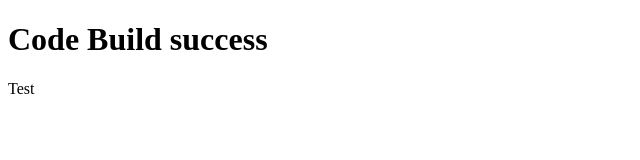
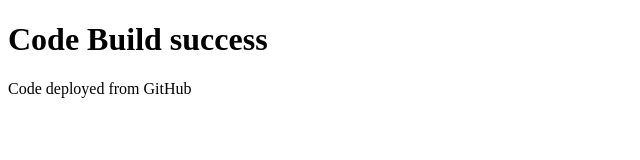
Before and after one commit to amolac/Allianz_ERP, a plain HTML site: page index.html in a window 1280 px wide. Shown: the whole page, without its empty margins (0-640 px from the left). Drawn offline with Linux system fonts and the light colour scheme.

Commit message:
index.html file updated for testing purpose

```diff
--- a/index.html
+++ b/index.html
@@ -3,7 +3,7 @@
 <body>
 
 <h1>Code Build success</h1>
-<p>Test</p>
+<p>Code deployed from GitHub</p>
 
 </body>
 </html>
```
